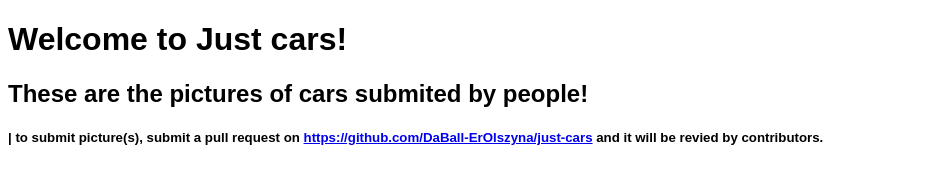
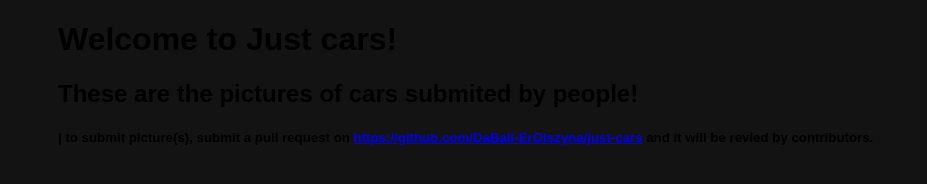
Before and after one commit to DaBall-ErOlszyna/just-cars, a plain HTML site: page index.html in a window 1280 px wide. Shown: the whole page, without its empty margins (0-927 px from the left). Drawn offline with Linux system fonts and the light colour scheme.

Commit message:
Update index.html

```diff
--- a/index.html
+++ b/index.html
@@ -7,7 +7,8 @@
     <style>
       :root {
         font-family: Arial;
-
+        background: rgb(19 19 19);
+        margin-inline: 50px;
       }
     </style>
   </head>
```
